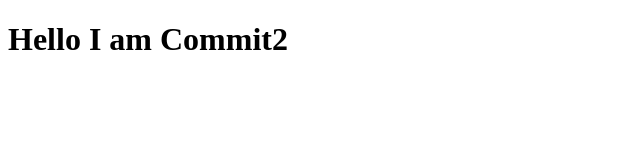
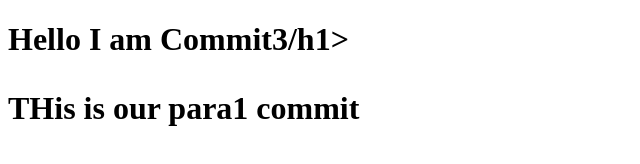
Before and after one commit to SugrivLodhi/gitconflict, a plain HTML site: page index.html in a window 1280 px wide. Shown: the whole page, without its empty margins (0-640 px from the left). Drawn offline with Linux system fonts and the light colour scheme.

Commit message:
para1 is commited

```diff
--- a/index.html
+++ b/index.html
@@ -7,6 +7,7 @@
     <title>Document</title>
 </head>
 <body>
-    <h1>Hello I am Commit2</h1>
+    <h1>Hello I am Commit3/h1>
+     <p>THis is our para1 commit</p>
 </body>
 </html>
```
